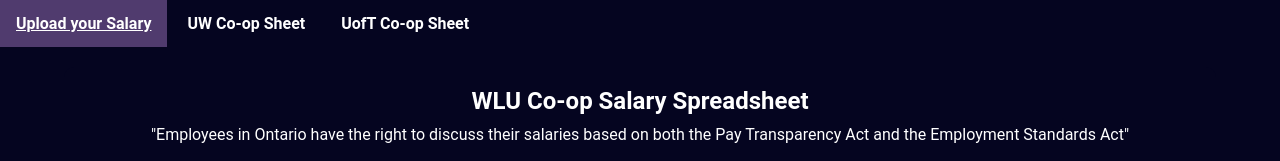
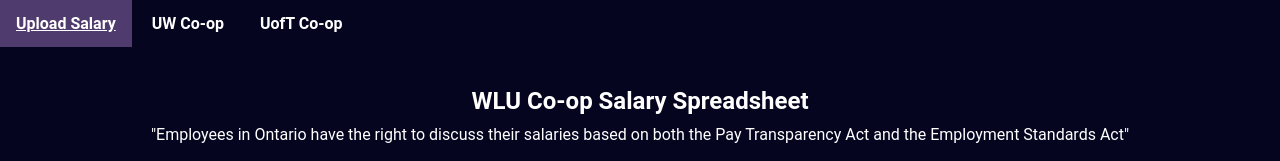
Before and after one commit to jwizzlejosh/WLU-coop-salary, a plain HTML site: page index.html in a window 1280 px wide. Shown: the top 161 px of the page. Drawn offline with Linux system fonts and the light colour scheme.

Commit message:
Update index.html

```diff
--- a/index.html
+++ b/index.html
@@ -95,10 +95,10 @@
 <body>
 
     <nav>
-        <a href="https://forms.gle/bWbaxPSnJycaPsrY8" target="_blank"> <u>Upload your Salary</u></a>
+        <a href="https://forms.gle/bWbaxPSnJycaPsrY8" target="_blank"> <u>Upload Salary</u></a>
         <a href="https://docs.google.com/spreadsheets/d/1kMBu1_TONgzZ0Ysz3d2OYiu1O8kDftZxT3INxrz8hII/edit#gid=0"
-            target="_blank">UW Co-op Sheet</a>
-        <a href="https://uoftcoopsalary.pages.dev/" target="_blank">UofT Co-op Sheet</a>
+            target="_blank">UW Co-op</a>
+        <a href="https://uoftcoopsalary.pages.dev/" target="_blank">UofT Co-op</a>
     </nav>
 
     <div class="iframe-container">
```
